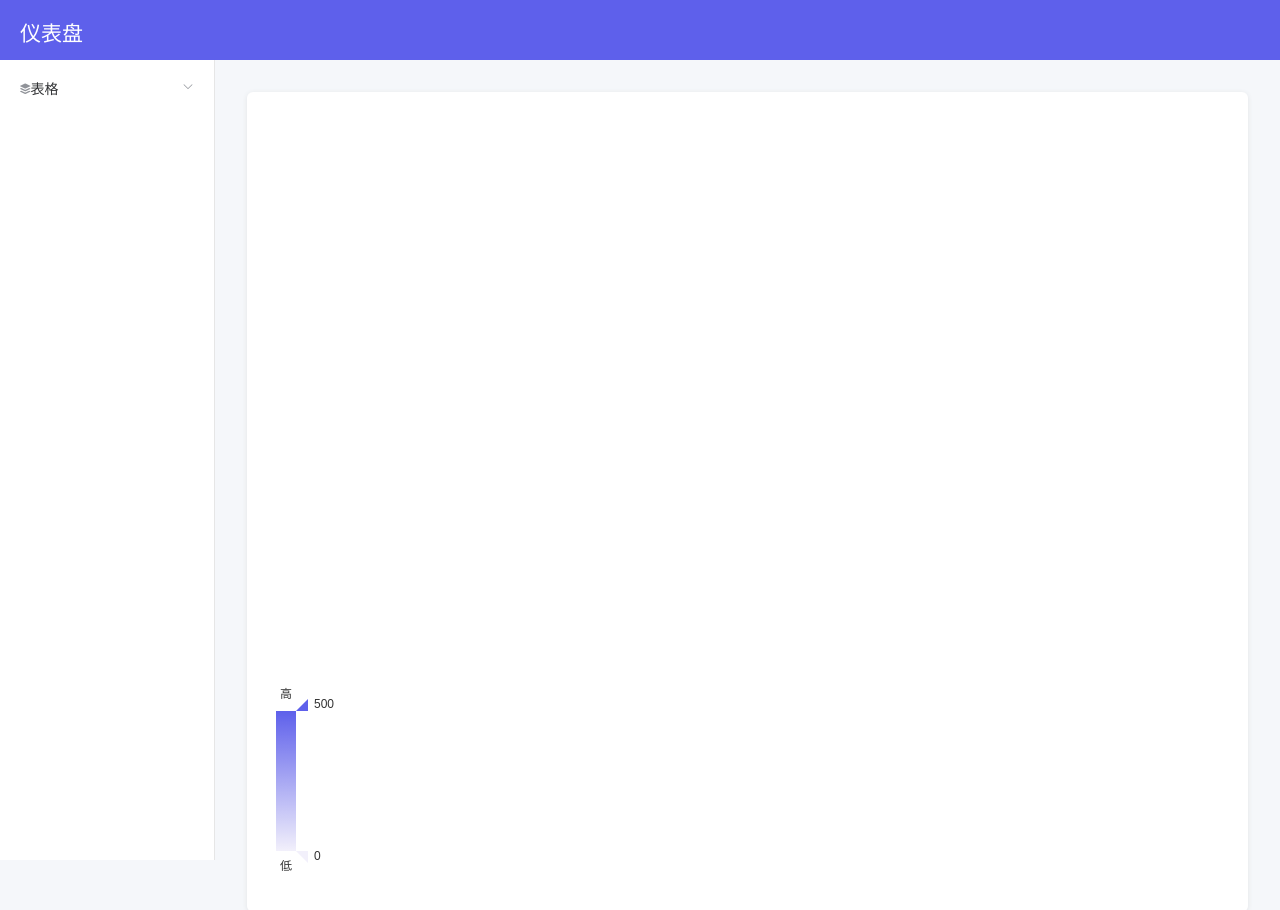
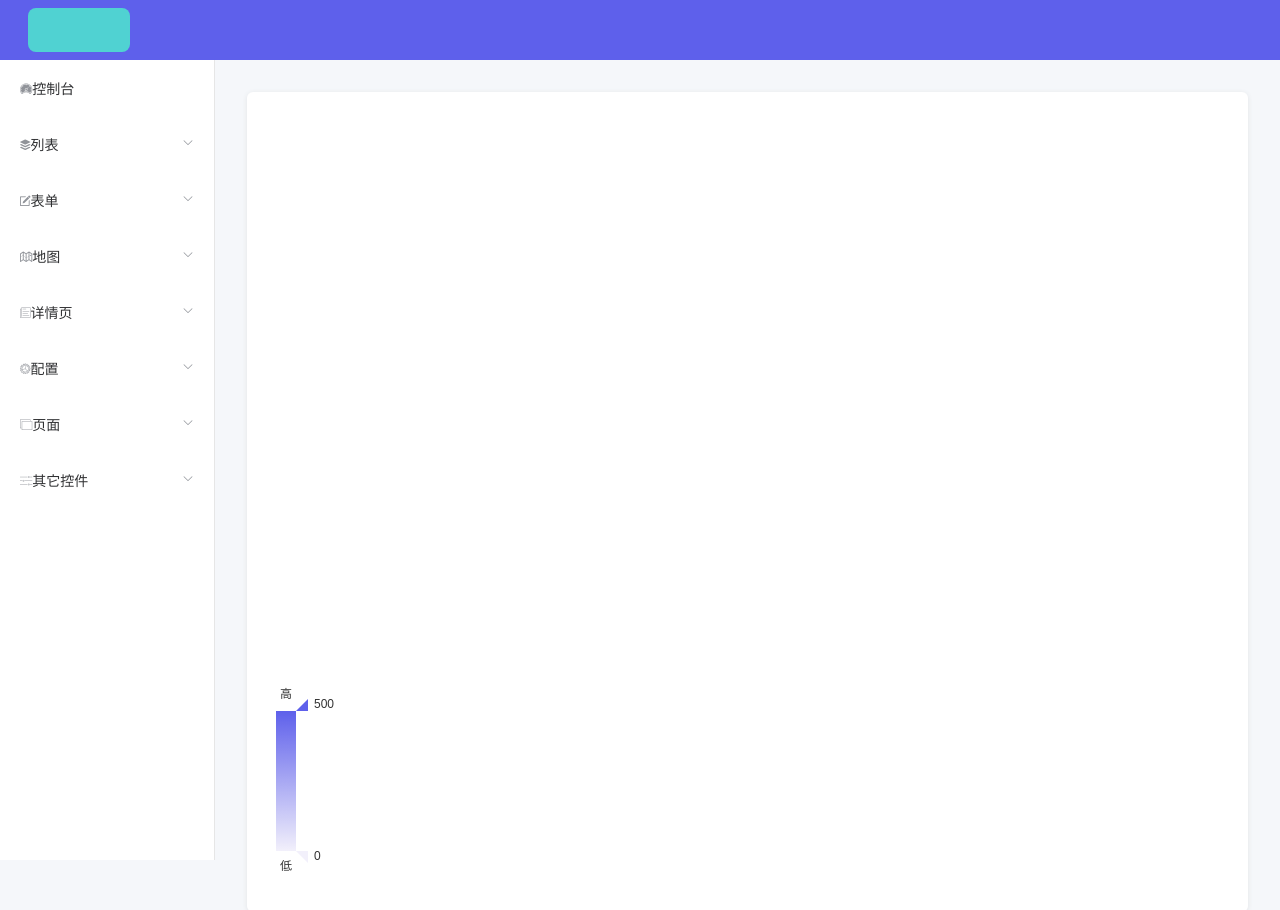
Before and after one commit to wtZZx/ele-admin, a Vue app: page / in a window 1280 px wide. Shown: the top 910 px of the page. Built offline with nearby package versions, Linux system fonts and the light colour scheme.

Commit message:
待填坑update

```diff
--- a/src/App.vue
+++ b/src/App.vue
@@ -2,10 +2,9 @@
     <div id="app">
         <el-container>
             <el-header class="em-header">
-                <el-row>
+                <el-row class="em-header-row">
                     <el-col v-bind:span="2">
                         <div class="em-logo">
-                            <h2>仪表盘</h2>
                         </div>
                     </el-col>
                 </el-row>
@@ -46,7 +45,9 @@ export default {
 }
 
 .em-logo {
-    color: #fff;
+    height: 100%;
+    background: #50d2d2;
+    border-radius: .5rem;
 }
 
 .em-logo > h2 {
@@ -59,4 +60,13 @@ export default {
 #id {
   height: 100%;
 }
+
+.em-header-row {
+    height: 100%;
+    padding: .5rem;
+}
+
+.el-col {
+    height: 100%;
+}
 </style>
--- a/src/components/em-menu/config.js
+++ b/src/components/em-menu/config.js
@@ -1,13 +1,110 @@
 const menus = [
     {
-        name: '表格',
+        name: '列表',
         icon: 'ion-social-buffer',
         key: '01',
         subs: [
             {
-                name: '基础表格',
+                name: '表格列表',
                 key: '0101',
                 link: '/table'
+            },
+            {
+                name: '标签页列表',
+                key: '0102',
+                link: 'tab-table'
+            }
+        ]
+    },
+    {
+        name: '表单',
+        key: '02',
+        icon: 'ion-compose',
+        subs: [
+            {
+                name: '普通表单',
+                key: '0201',
+                link: '/stand-form'
+            },
+            {
+                name: '富文本编辑',
+                key: '0202',
+                link: '/rich-edit'
+            }
+        ]
+    },
+    {
+        name: '地图',
+        key: '03',
+        icon: 'ion-map',
+        subs: [
+            {
+                name: '百度地图',
+                key: '0301',
+                link: '/map'
+            }
+        ]
+    },
+    {
+        name: '详情页',
+        key: '04',
+        icon: 'ion-ios-paper-outline',
+        subs: [
+            {
+                name: '普通详情页',
+                key: '0401',
+                link: '/profile'
+            }
+        ]
+    },
+    {
+        name: '配置',
+        key: '05',
+        icon: 'ion-ios-cog-outline',
+        subs: [
+            {
+                name: '常见配置',
+                key: '0501',
+                link: '/setting'
+            }
+        ]
+    },
+    {
+        name: '页面',
+        key: '06',
+        icon: 'ion-ios-photos-outline',
+        subs: [
+            {
+                name: '登录',
+                key: '0601',
+                link: '/login'
+            },
+            {
+                name: '403',
+                key: '0602',
+                link: '/403'
+            }
+        ]
+    },
+    {
+        name: '其它控件',
+        key: '07',
+        icon: 'ion-ios-settings',
+        subs: [
+            {
+                name: 'Clipboard',
+                key: '0701',
+                link: '/clipboard'
+            },
+            {
+                name: 'Upload',
+                key: '0702',
+                link: '/upload'
+            },
+            {
+                name: 'Excel',
+                key: '0703',
+                link: '/excel'
             }
         ]
     }
--- a/src/components/em-menu/em-menu.vue
+++ b/src/components/em-menu/em-menu.vue
@@ -1,6 +1,10 @@
 <template>
     <div>
         <el-menu :unique-opened="true" class="em-el-menu">
+            <el-menu-item index="2">
+                <i class="ion-ios-speedometer"></i>
+                <span slot="title">控制台</span>
+            </el-menu-item>
             <el-submenu v-for="menu in menus" :key="menu.key" :index="menu.key">
                 <template slot="title">
                     <i :class="menu.icon" class="em-icon-color"></i>
```
Also changed, not shown: src/assets/image/logo.png (added).
